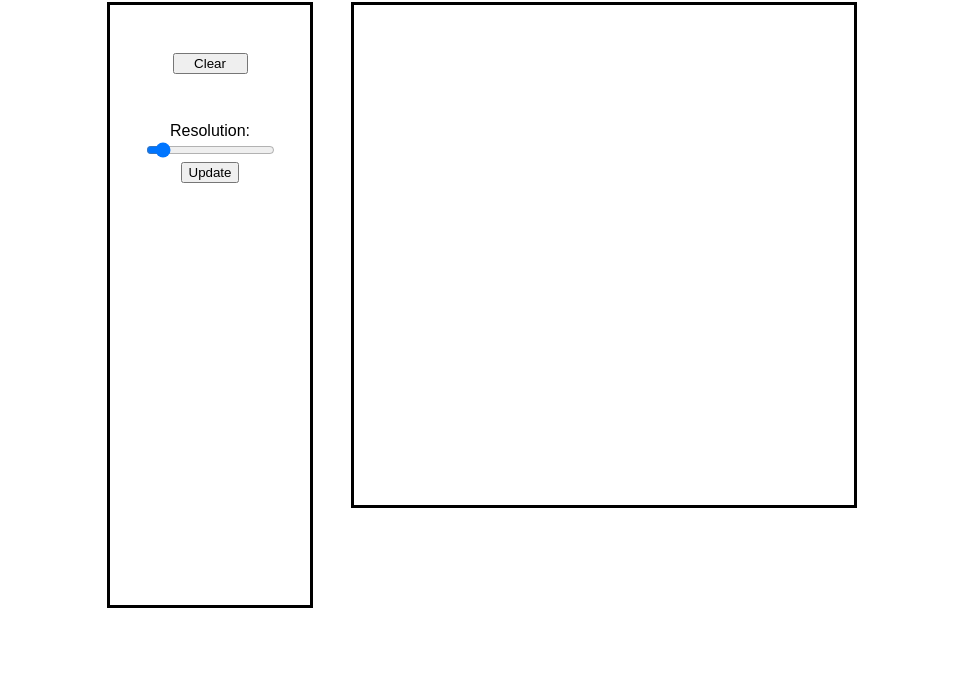
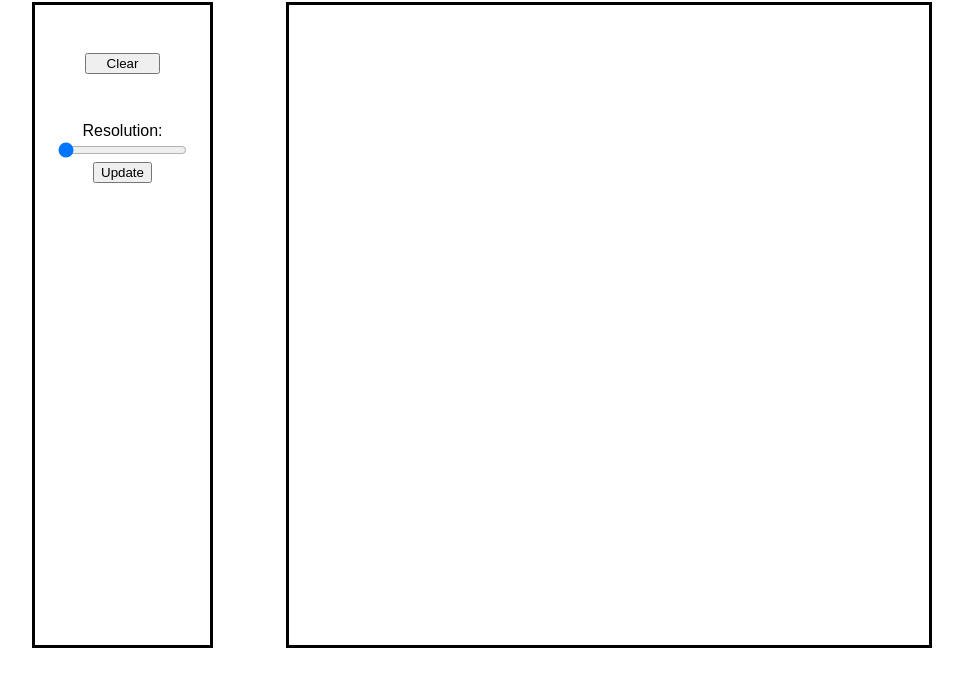
Before and after one commit to JustinTheDev/EtchASketch, a plain HTML site: page index.html in a window 1280 px wide. Shown: the part 78-764 px from the top of the page, without its empty margins (158-1121 px from the left). Drawn offline with Linux system fonts and the light colour scheme.

Commit message:
Fixed some weirdness with clearing and re-rendering to new res.  Refactored the overall resolution of the sketchbox to be a multiple of 16

```diff
--- a/index.html
+++ b/index.html
@@ -11,11 +11,10 @@
         <div id = "main-container">
             <div id = "settings-container">
                 <button id="clear">Clear</button>
-                <br>
                 <div class = "resolution-adjust">
                     <label for="rangeVal">Resolution: </label>
-                    <input type = "range" id = "res" name = "res" min = "8" max = "100" oninput="document.getElementById('rangeValLabel').innerText = this.value;"
-                    step ="4" name = "rangeVal" id = "rangeVal" value="16"></input>
+                    <input type = "range" id = "res" name = "res" min = "16" max = "64" oninput="document.getElementById('rangeValLabel').innerText = this.value;"
+                    step ="16" name = "rangeVal" id = "rangeVal" value="16"></input>
                     <div id="rangeValLabel"></div>
                     <button id="update">Update</button>
                 </div>
--- a/script.js
+++ b/script.js
@@ -22,17 +22,14 @@ function drawSketchZone(res){
     });
 }
 
-
-
 document.getElementById("clear").addEventListener("click", function(){
     let arr = document.querySelectorAll("#sketch-pixel");
     arr.forEach(function(elem){
-        elem.style.backgroundColor="white";
+        elem.style.backgroundColor = "white";
     });
 });
 
 document.getElementById("update").addEventListener("click", function(){
-    console.log("Update the res...");
     let slider = document.getElementById("res");
     let sketchDivs = document.getElementById("sketch-container");
     sketchDivs.innerHTML = "";
--- a/styles.css
+++ b/styles.css
@@ -7,22 +7,22 @@ body{
     justify-content: space-between;
     margin: auto;
     width:90%;
-    max-width: 750px;
+    max-width: 900px;
 }
 #sketch-container{
     display:flex;
     flex-wrap: wrap;
     flex-direction: row;
-    width: 500px;
-    height: 500px;
+    width: 640px;
+    height: 640px;
     border-style:solid;
     border-color:black;
 }
 
 #settings-container{
     text-align:center;
-    width: 200px;
-    height: 600px;
+    width: 175px;
+    height: 640px;
     border-style:solid;
     border-color:black;
 
```
